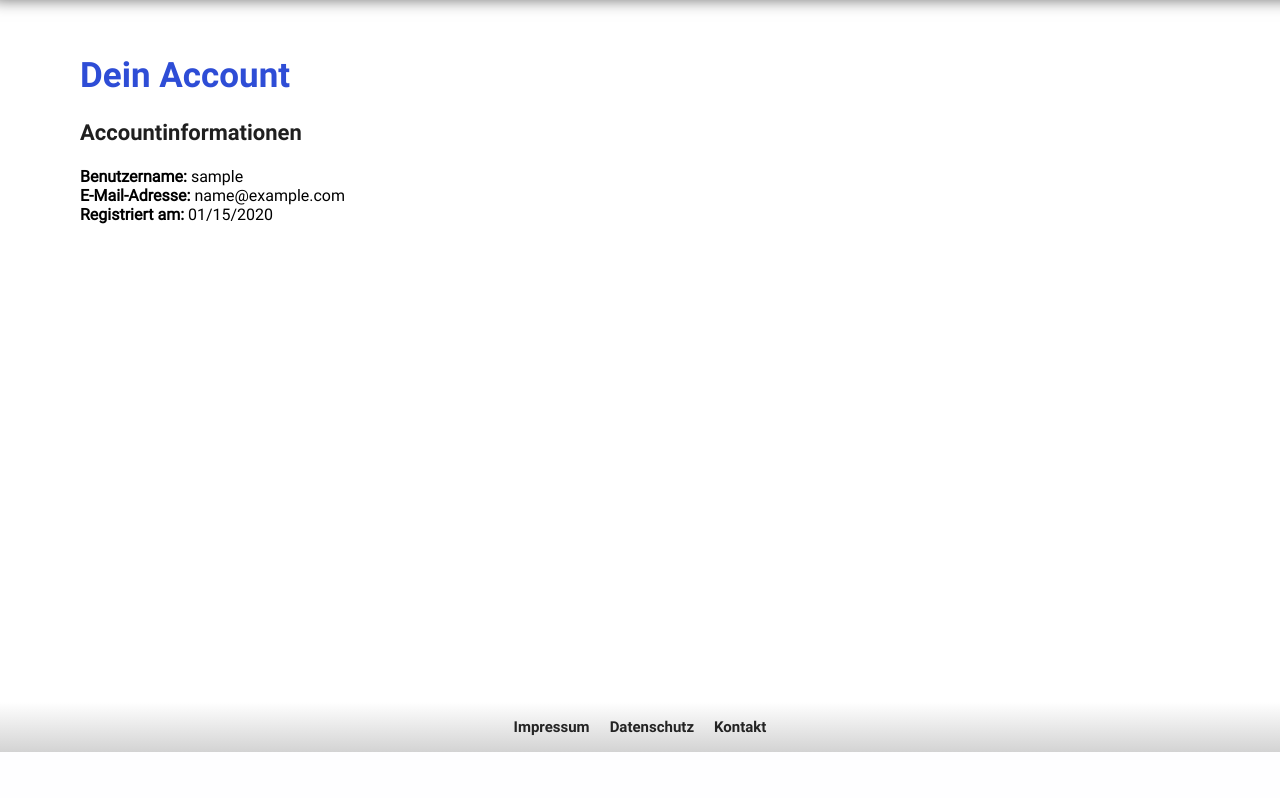
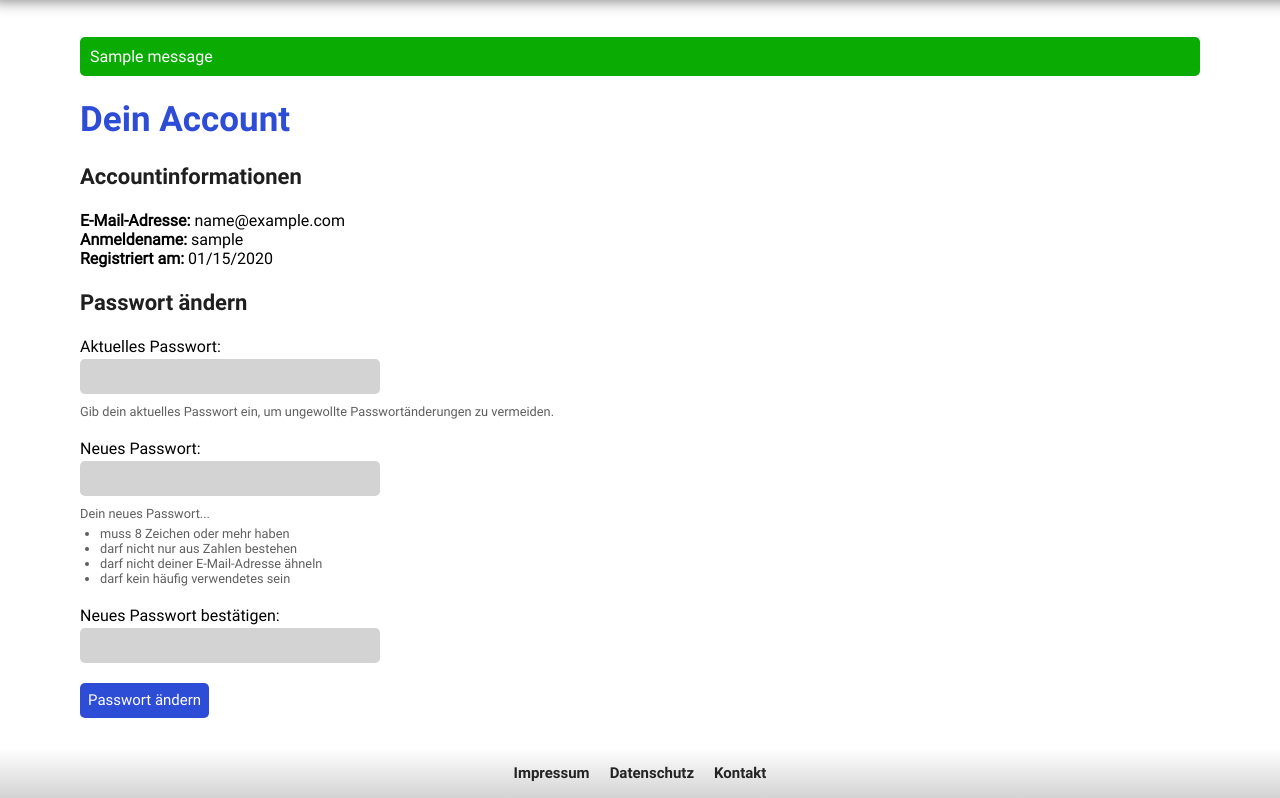
Before and after one commit to linuskoester/libertas, a Django app: page /account/ in a window 1280 px wide. Shown: the part 48-846 px from the top of the page. Before the commit the page ends 800 px from the top, so only its background shows below. Run offline with Django 3.2, Linux system fonts and the light colour scheme; a user stored in the database is signed in; tables that the repository leaves empty hold one stand-in row (values such as "Sample post"); one stand-in notice (Sample message) is shown; parts of the project's set-up code (start-up, migrations or seed data) failed here and were passed over.

Commit message:
change password + django messages

```diff
--- a/libertas/forms.py
+++ b/libertas/forms.py
@@ -94,3 +94,31 @@
             self.add_error('password_confirm',
                            'Die Passwörter stimmen nicht überein.')
         return cd
+
+
+class ChangePasswordForm(forms.Form):
+    password_old = forms.CharField(
+        label='Aktuelles Passwort',
+        help_text='Gib dein aktuelles Passwort ein, um ungewollte Passwortänderungen zu vermeiden.',
+        widget=forms.PasswordInput())
+    password = forms.CharField(
+        label='Neues Passwort',
+        help_text="""Dein neues Passwort...<ul>
+                     <li>muss 8 Zeichen oder mehr haben</li>
+                     <li>darf nicht nur aus Zahlen bestehen</li>
+                     <li>darf nicht deiner E-Mail-Adresse ähneln</li>
+                     <li>darf kein häufig verwendetes sein</li></ul>""",
+        widget=forms.PasswordInput(),
+        validators=[validate_password])
+    password_confirm = forms.CharField(
+        label='Neues Passwort bestätigen',
+        widget=forms.PasswordInput())
+
+    def clean(self):
+        cd = self.cleaned_data
+        if cd.get('password') != cd.get('password_confirm') and cd.get('password') is not None:
+            print(cd.get('password'))
+            print(cd.get('password_confirm'))
+            self.add_error('password_confirm',
+                           'Die Passwörter stimmen nicht überein.')
+        return cd
--- a/libertas/static/libertas/css/basic.css
+++ b/libertas/static/libertas/css/basic.css
@@ -295,29 +295,44 @@ footer a:hover {
     /* border-radius: 5px; */
 }
 
-.error {
-    background-color: rgb(247, 72, 72);
+.message {
     font-family: 'Roboto Regular';
-    font-size: 0.9em;
-    color: black;
+    font-size: 1em;
+    margin-top: 5px;
     margin-bottom: 5px;
     padding: 10px;
     border-radius: 5px;
+    background-color: rgb(214, 214, 214);
+    color: black;
 }
 
 .success {
-    background-color: rgb(5, 160, 0);
-    font-family: 'Roboto Regular';
-    font-size: 0.9em;
+    background-color: rgb(10, 172, 4);
     color: white;
-    margin-bottom: 5px;
-    padding: 10px;
-    border-radius: 5px;
+}
+
+.error {
+    background-color: rgb(218, 42, 42);
+    color: white;
+}
+
+.warning {
+    background-color: rgb(248, 140, 52);
+    color: black;
+}
+
+.info {
+    background-color: rgb(255, 209, 123);
+    color: black;
 }
 
 /* ################## */
 
-/* @media (max-width:850px) and (min-width: 680px) {} */
+@media (max-width:700px) and (min-width: 420px) {
+    main {
+        padding: 30px;
+    }
+}
 
 @media (max-width: 420px) {
     nav .button {
--- a/libertas/templates/libertas/auth/account.html
+++ b/libertas/templates/libertas/auth/account.html
@@ -8,10 +8,16 @@
 
 <h3>Accountinformationen</h3>
 <p>
-    <strong>Benutzername:</strong> {{ user.username }}<br>
     <strong>E-Mail-Adresse:</strong> {{ user.email }}<br>
+    <strong>Anmeldename:</strong> {{ user.username }}<br>
     <strong>Registriert am:</strong> {{ user.date_joined|date:"SHORT_DATE_FORMAT" }}
 </p>
-<!-- <h3>Passwort zurücksetzen</h3> -->
+<h3>Passwort ändern</h3>
+<div class="form">
+    <form method="post">
+        {% include "libertas/form.html" %}
+        <button type="submit">Passwort ändern</button>
+    </form>
+</div>
 
 {% endblock %}
--- a/libertas/templates/libertas/auth/reset_invalid.html
+++ b/libertas/templates/libertas/auth/reset_invalid.html
@@ -6,7 +6,7 @@
 
 <div class="form centered">
     <h1>Passwort zurücksetzen</h1>
-    <div class="error">
+    <div class="message error">
         Dieser Bestätigungslink ist ungültig oder wurde bereits verwendet.
     </div>
     <br>
--- a/libertas/templates/libertas/auth/reset_sent.html
+++ b/libertas/templates/libertas/auth/reset_sent.html
@@ -6,7 +6,7 @@
 
 <div class="form centered">
     <h1>Passwort zurücksetzen</h1>
-    <div class="success">
+    <div class="message success">
         Sofern ein Account mit dieser E-Mail-Adresse existiert,
         haben wir dir eine E-Mail mit einem Bestätigungslink gesendet.<br>
         Gehe jetzt auf IServ und klicke auf den Link, um dein
--- a/libertas/templates/libertas/auth/reset_success.html
+++ b/libertas/templates/libertas/auth/reset_success.html
@@ -6,7 +6,7 @@
 
 <div class="form centered">
     <h1>Passwort zurücksetzen</h1>
-    <div class="success">
+    <div class="message success">
         Dein Passwort wurde erfolgreich zurückgesetzt. Du kannst dich jetzt mit deinem neuen
         Passwort anmelden!
     </div>
--- a/libertas/templates/libertas/auth/signup_sent.html
+++ b/libertas/templates/libertas/auth/signup_sent.html
@@ -6,7 +6,7 @@
 
 <div class="form centered">
     <h1>Account erstellen</h1>
-    <div class="success">
+    <div class="message success">
         Wir haben dir eine E-Mail mit einem Bestätigungslink gesendet.<br>
         Gehe jetzt auf IServ und klicke auf den Link, um deinen Account zu aktivieren!
     </div>
--- a/libertas/templates/libertas/base.html
+++ b/libertas/templates/libertas/base.html
@@ -31,6 +31,11 @@
     </nav>
 
     <main>
+        {% if messages %}
+            {% for message in messages %}
+                <div class="{% if message.tags %}{{ message.tags }}{% endif %} message">{{ message }}</div>
+            {% endfor %}
+        {% endif %}
         {% block main %}
         {% endblock %}
     </main>
--- a/libertas/views.py
+++ b/libertas/views.py
@@ -5,10 +5,11 @@ from django.shortcuts import render, redirect
 from django.utils.encoding import force_bytes, force_text
 from django.utils.http import urlsafe_base64_encode, urlsafe_base64_decode
 from django.template.loader import render_to_string
-from .forms import SignUpForm, SignInForm, ResetForm, SetPasswordForm
+from .forms import SignUpForm, SignInForm, ResetForm, SetPasswordForm, ChangePasswordForm
 from .tokens import signup_token, reset_token
 from django.contrib.admin.models import LogEntry, CHANGE, ADDITION
 from django.contrib.contenttypes.models import ContentType
+from django.contrib import messages
 
 # Create your views here.
 
@@ -181,6 +182,21 @@ def reset_success(request):
 
 def account(request):
     if request.user.is_authenticated:
-        return render(request, 'libertas/auth/account.html')
+        if request.method == 'POST':
+            form = ChangePasswordForm(request.POST)
+            if form.is_valid():
+                user = authenticate(request, username=request.user.username, password=form.cleaned_data['password_old'])
+                if user is not None:
+                    user.set_password(form.cleaned_data['password'])
+                    user.save()
+                    log(user, CHANGE, 'Passwort vom Benutzer geändert.')
+                    messages.success(request, 'Dein Passwort wurde erfolgreich geändert.')
+                    login(request, user)
+                else:
+                    form.add_error('password_old', 'Das Passwort ist falsch.')
+        else:
+            form = ChangePasswordForm()
+
+        return render(request, 'libertas/auth/account.html', {'form': form})
     else:
         return redirect('signin')
```
